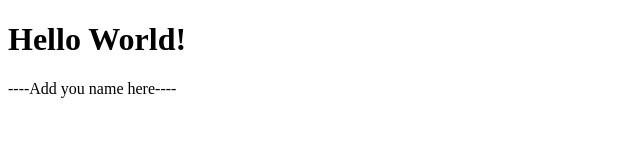
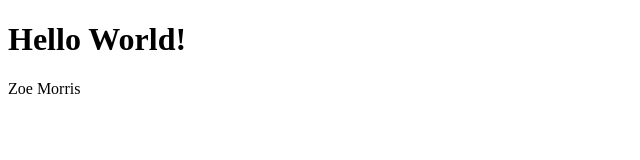
Before and after one commit to DS4200-S22/ic-01-zoemmorris, a plain HTML site: page index.html in a window 1280 px wide. Shown: the whole page, without its empty margins (0-640 px from the left). Drawn offline with Linux system fonts and the light colour scheme.

Commit message:
added name

```diff
--- a/index.html
+++ b/index.html
@@ -6,7 +6,7 @@
 
 <p>
 
-----Add you name here----
+Zoe Morris
 
 </p>
 
```
